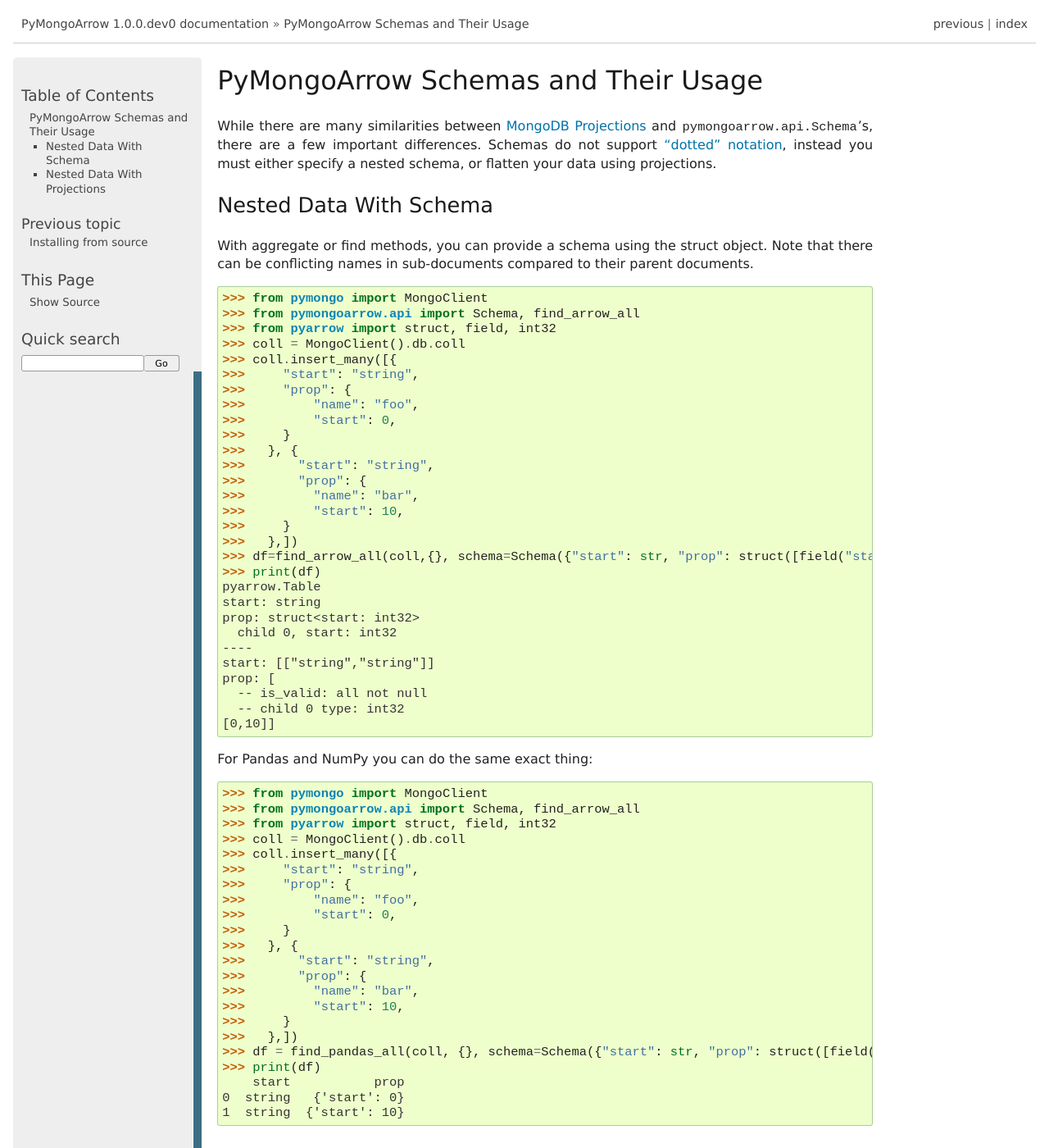
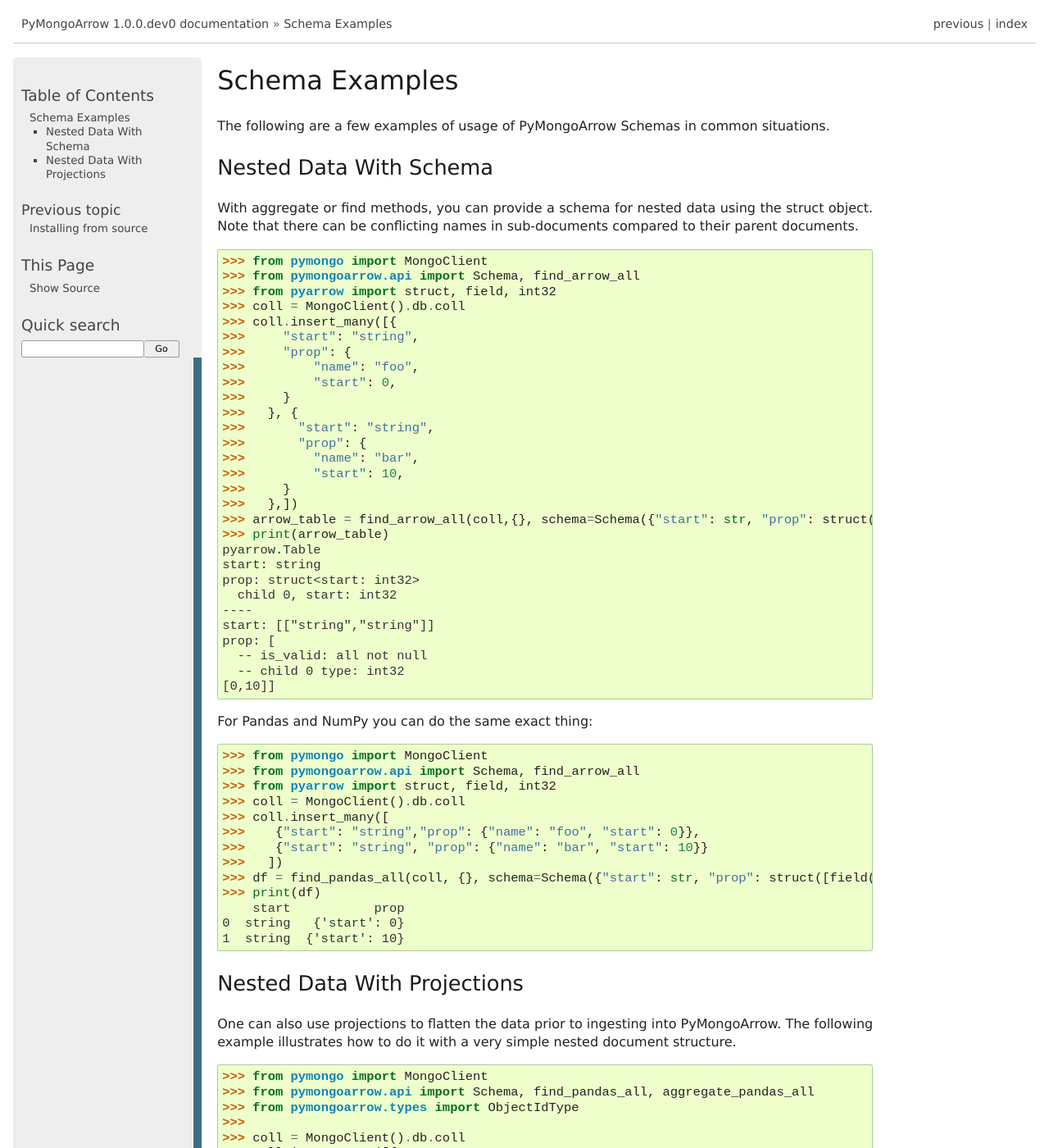
Before and after one commit to mongodb-labs/mongo-arrow, a Sphinx documentation site: the page built from bindings/python/docs/source/schemas.rst, in a window 1280 px wide and 1400 px high. Shown: the whole window at 82% size. Built offline with Sphinx 7.4.7, drawn with Linux system fonts in a browser that asks for light colours; some of the changed text lies outside the part shown.

Commit message:
numerous formatting changes

```diff
--- a/bindings/python/docs/source/index.rst
+++ b/bindings/python/docs/source/index.rst
@@ -31,7 +31,7 @@ know to use **PyMongoArrow**.
   The complete API documentation, organized by module.
 
 :doc:`schemas`
-  Important notes about the usage of PyMongoArrow Schemas with nested data.
+  Important notes about the usage of PyMongoArrow Schemas.
 
 Getting Help
 ------------
--- a/bindings/python/docs/source/schemas.rst
+++ b/bindings/python/docs/source/schemas.rst
@@ -1,18 +1,15 @@
 .. _schema usage:
 
-PyMongoArrow Schemas and Their Usage
-====================================
+Schema Examples
+===============
 
-While there are many similarities between `MongoDB Projections <https://www.mongodb.com/docs/manual/reference/operator/projection/positional/>`_
-and :class:`pymongoarrow.api.Schema`'s, there are a few important differences.
-Schemas do not support `"dotted" notation <https://www.mongodb.com/docs/manual/core/document/#dot-notation>`_, instead
-you must either specify a nested schema, or flatten your data using projections.
+The following are a few examples of usage of PyMongoArrow Schemas in common situations.
 
 
 Nested Data With Schema
 -----------------------
 
-With aggregate or find methods, you can provide a schema using the struct object. Note that there can be conflicting
+With aggregate or find methods, you can provide a schema for nested data using the struct object. Note that there can be conflicting
 names in sub-documents compared to their parent documents.
 
 .. code-block:: python
@@ -34,8 +31,8 @@ names in sub-documents compared to their parent documents.
    >>>         "start": 10,
    >>>     }
    >>>   },])
-   >>> df=find_arrow_all(coll,{}, schema=Schema({"start": str, "prop": struct([field("start", int32())])}))
-   >>> print(df)
+   >>> arrow_table = find_arrow_all(coll,{}, schema=Schema({"start": str, "prop": struct([field("start", int32())])}))
+   >>> print(arrow_table)
    pyarrow.Table
    start: string
    prop: struct<start: int32>
@@ -55,19 +52,10 @@ For Pandas and NumPy you can do the same exact thing:
    >>> from pymongoarrow.api import Schema, find_arrow_all
    >>> from pyarrow import struct, field, int32
    >>> coll = MongoClient().db.coll
-   >>> coll.insert_many([{
-   >>>     "start": "string",
-   >>>     "prop": {
-   >>>         "name": "foo",
-   >>>         "start": 0,
-   >>>     }
-   >>>   }, {
-   >>>       "start": "string",
-   >>>       "prop": {
-   >>>         "name": "bar",
-   >>>         "start": 10,
-   >>>     }
-   >>>   },])
+   >>> coll.insert_many([
+   >>>    {"start": "string","prop": {"name": "foo", "start": 0}},
+   >>>    {"start": "string", "prop": {"name": "bar", "start": 10}}
+   >>>   ])
    >>> df = find_pandas_all(coll, {}, schema=Schema({"start": str, "prop": struct([field("start", int32())])}))
    >>> print(df)
        start           prop
@@ -112,12 +100,10 @@ The following example illustrates how to do it with a very simple nested documen
    1  b'c\xec2\x98R(\xc9\x1e@#\xcc\xbc'         10      bar
 
 
-The same thing can also be accomplished using aggregation:
+For aggregate you can flatten the fields using the `$project` stage, like so:
 
 .. code-block:: python
 
-   >>> from pymongo import MongoClient
-   >>> from pymongoarrow.api import Schema, aggregate_pandas_all
    ...
    >>> df=aggregate_pandas_all(coll, pipeline=[
    >>> {
```
